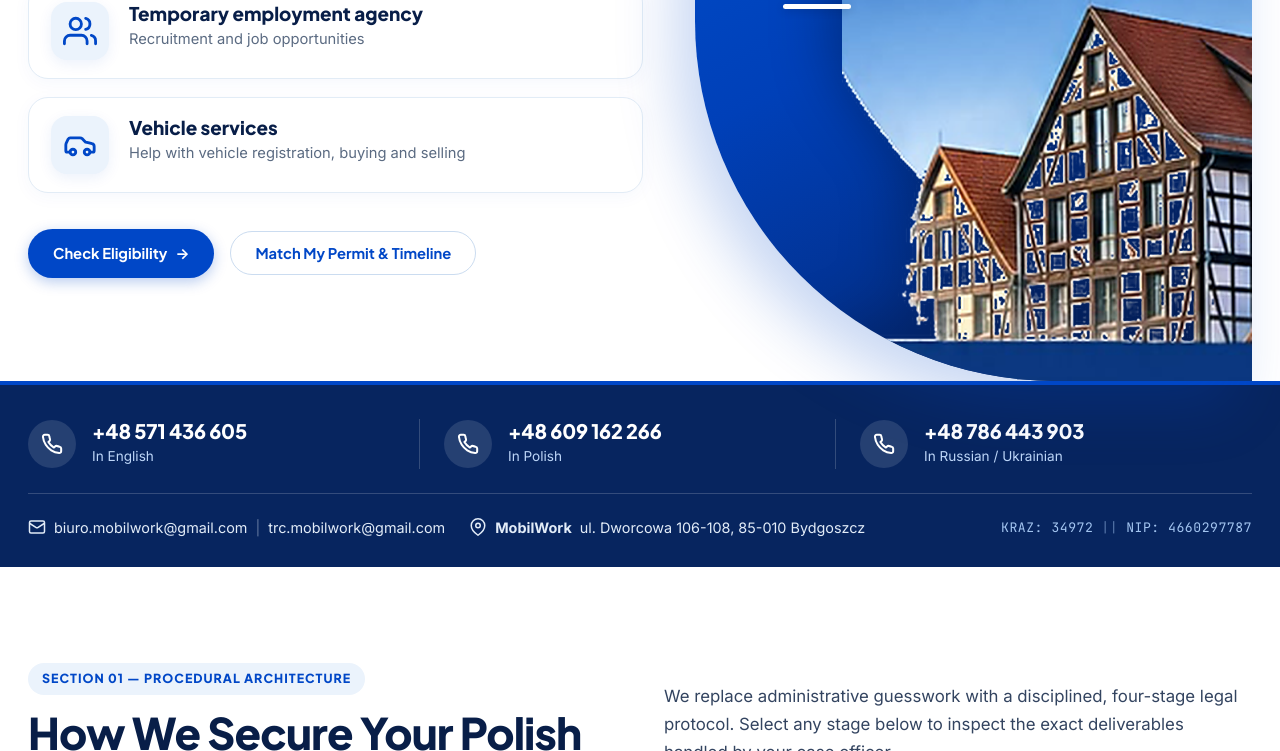
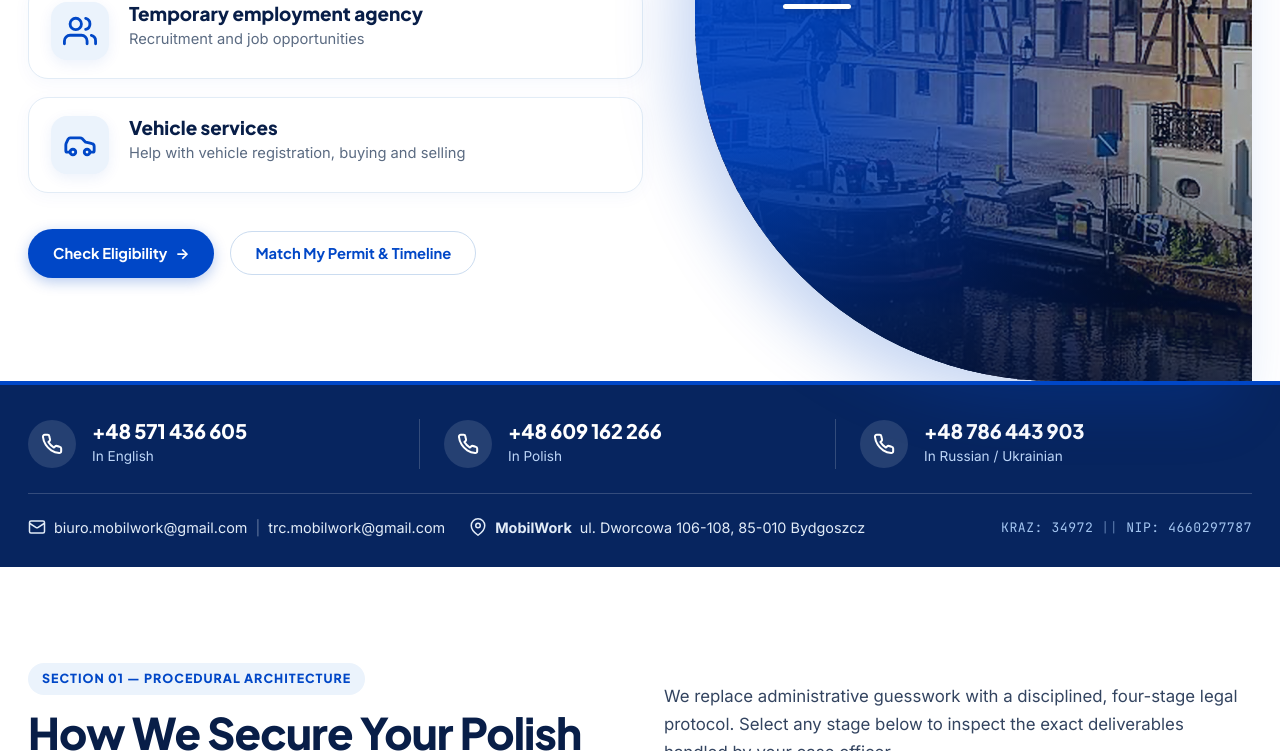
Before and after one commit to nuck118/Project, an Astro site: page / in a window 1280 px wide. Shown: the part 509-1260 px from the top of the page. Built offline with nearby package versions, Linux system fonts and the light colour scheme; Astro itself is replaced by a stand-in of ours.

Commit message:
Blend authentic Bydgoszcz Spichrze & river panorama into hero curved banner

```diff
--- a/src/components/EditorialPortal.tsx
+++ b/src/components/EditorialPortal.tsx
@@ -1318,6 +1318,19 @@ export default function EditorialPortal({ page }: EditorialPortalProps) {
                   transition={{ duration: 0.5, delay: 0.15 }}
                 >
                   <div className="flyer-curved-banner">
+                    {/* Authentic Bydgoszcz Spichrze Panorama blended with Royal Blue */}
+                    <div className="curved-banner-photo-wrap" aria-hidden="true">
+                      <img
+                        src="/assets/images/bydgoszcz-spichrze-panorama-hd.jpg"
+                        alt="Historic half-timbered granaries of Bydgoszcz (Spichrze nad Brdą)"
+                        className="curved-banner-photo-img"
+                        width={1238}
+                        height={990}
+                      />
+                      <div className="curved-banner-overlay-gradient" />
+                      <div className="curved-banner-overlay-vignette" />
+                    </div>
+
                     {/* Poland map with Bydgoszcz pin */}
                     <div className="curved-map-wrap">
                       <img
@@ -1338,17 +1351,6 @@ export default function EditorialPortal({ page }: EditorialPortalProps) {
                         {flyerHero.slogan.line4}
                       </div>
                       <div className="curved-white-bar" aria-hidden="true" />
-                    </div>
-
-                    {/* Historic Bydgoszcz Granaries (Spichrze nad Brdą) - Prominent, Large & Crisp */}
-                    <div className="curved-granary-wrap">
-                      <img
-                        src="/assets/images/spichrze-bydgoszcz-hd.png"
-                        alt="Historic half-timbered granaries of Bydgoszcz (Spichrze nad Brdą)"
-                        className="curved-granary-img"
-                        width={510}
-                        height={542}
-                      />
                     </div>
                   </div>
                 </motion.div>
--- a/src/styles/editorial.css
+++ b/src/styles/editorial.css
@@ -505,7 +505,7 @@ img {
 .flyer-curved-banner {
   position: relative;
   width: 100%;
-  background: linear-gradient(155deg, #0056D8 0%, #0040B8 50%, #052368 100%);
+  background-color: #041B4E;
   border-radius: 360px 0 0 360px;
   min-height: 760px;
   padding: 68px 56px 56px 88px;
@@ -517,6 +517,57 @@ img {
   box-shadow: -20px 24px 60px rgba(0, 71, 199, 0.22);
 }
 
+/* Scenic Bydgoszcz Spichrze Photo Blended Layer */
+.curved-banner-photo-wrap {
+  position: absolute;
+  inset: 0;
+  width: 100%;
+  height: 100%;
+  overflow: hidden;
+  pointer-events: none;
+  z-index: 1;
+}
+
+.curved-banner-photo-img {
+  width: 100%;
+  height: 100%;
+  object-fit: cover;
+  object-position: 82% 50%;
+  transform: scale(1.02);
+  transition: transform 0.6s cubic-bezier(0.25, 1, 0.5, 1);
+}
+
+.flyer-curved-banner:hover .curved-banner-photo-img {
+  transform: scale(1.05);
+}
+
+.curved-banner-overlay-gradient {
+  position: absolute;
+  inset: 0;
+  /* Authentic MobilWork Royal Blue blend: rich blue on the left for crystal-clear slogan contrast,
+     feathering out to reveal the authentic Bydgoszcz granaries and Brda river on the right */
+  background: linear-gradient(
+    100deg,
+    rgba(0, 71, 199, 0.96) 0%,
+    rgba(0, 65, 185, 0.92) 28%,
+    rgba(0, 52, 160, 0.72) 52%,
+    rgba(4, 25, 75, 0.38) 80%,
+    rgba(4, 25, 75, 0.28) 100%
+  );
+}
+
+.curved-banner-overlay-vignette {
+  position: absolute;
+  inset: 0;
+  background: linear-gradient(
+    180deg,
+    rgba(4, 20, 60, 0.45) 0%,
+    transparent 24%,
+    transparent 68%,
+    rgba(3, 16, 50, 0.8) 100%
+  );
+}
+
 .curved-map-wrap {
   position: absolute;
   top: 48px;
@@ -527,7 +578,7 @@ img {
 .curved-poland-map {
   width: 140px;
   height: auto;
-  filter: drop-shadow(0 6px 16px rgba(0, 0, 0, 0.25));
+  filter: drop-shadow(0 6px 16px rgba(0, 0, 0, 0.3));
 }
 
 .curved-slogan-wrap {
@@ -544,7 +595,7 @@ img {
   line-height: 1.08;
   color: #FFFFFF;
   letter-spacing: -0.025em;
-  text-shadow: 0 4px 18px rgba(0, 20, 70, 0.25);
+  text-shadow: 0 4px 20px rgba(0, 16, 60, 0.35);
 }
 
 .curved-white-bar {
@@ -553,25 +604,7 @@ img {
   background-color: #FFFFFF;
   border-radius: 3px;
   margin-top: 24px;
-  box-shadow: 0 2px 8px rgba(0, 0, 0, 0.15);
-}
-
-/* Spichrze Granaries at Bottom Right: Large, Prominent, Crisp */
-.curved-granary-wrap {
-  position: absolute;
-  right: 0;
-  bottom: 0;
-  width: clamp(350px, 32vw, 460px);
-  z-index: 2;
-  pointer-events: none;
-  line-height: 0;
-}
-
-.curved-granary-img {
-  width: 100%;
-  height: auto;
-  display: block;
-  filter: drop-shadow(-8px -12px 30px rgba(0, 0, 0, 0.32));
+  box-shadow: 0 2px 8px rgba(0, 0, 0, 0.2);
 }
 
 /* ==========================================================================
@@ -1666,8 +1699,8 @@ img {
     padding: 48px 36px 36px;
   }
 
-  .curved-granary-wrap {
-    width: 280px;
+  .curved-banner-photo-img {
+    object-position: 75% center;
   }
 
   .section-header-split,
@@ -1709,8 +1742,17 @@ img {
     padding-bottom: 14px;
   }
 
-  .curved-granary-wrap {
-    width: 220px;
+  .curved-banner-photo-img {
+    object-position: 70% center;
+  }
+
+  .curved-banner-overlay-gradient {
+    background: linear-gradient(
+      165deg,
+      rgba(0, 71, 199, 0.94) 0%,
+      rgba(0, 52, 160, 0.85) 45%,
+      rgba(4, 25, 75, 0.5) 100%
+    );
   }
 
   .flyer-curved-banner {
```
Also changed, not shown: public/assets/images/bydgoszcz-spichrze-panorama-hd.jpg (added), public/assets/images/bydgoszcz-spichrze-panorama.jpg (added), public/assets/images/bydgoszcz-spichrze-panorama.png (added).
